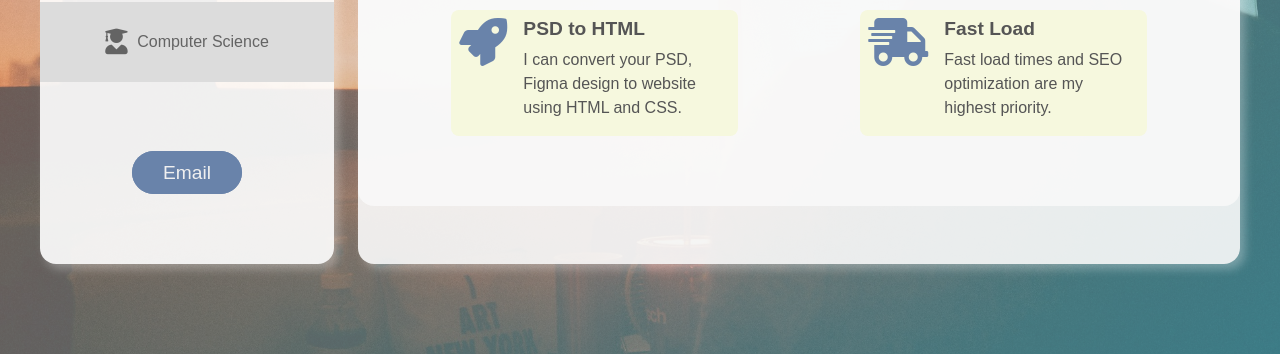
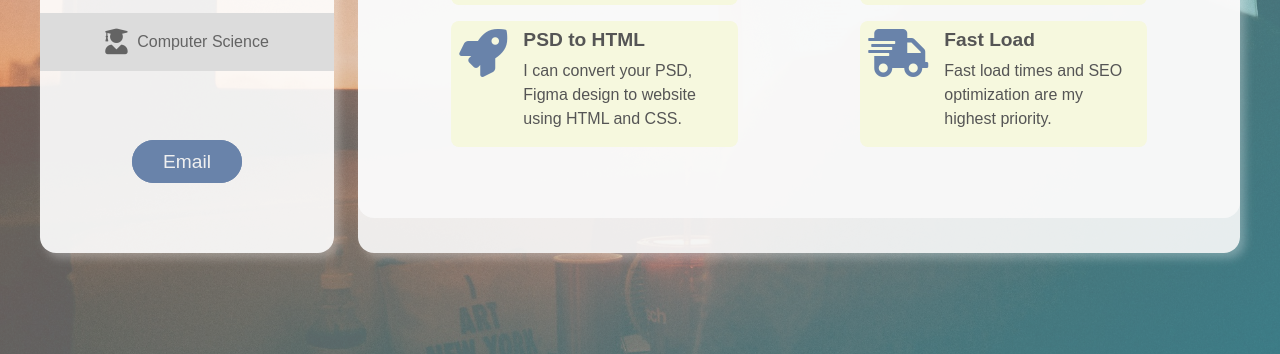
Before and after one commit to bilalkaya/bilalkaya.github.io, a plain HTML site: page index.html in a window 1280 px wide. Shown: the part 446-800 px from the top of the page. Drawn offline with Linux system fonts and the light colour scheme.

Commit message:
Update style.css

```diff
--- a/style.css
+++ b/style.css
@@ -163,14 +163,13 @@ body {
 .education {
   background-color: #dcdcdc;
   width: 100%;
-  height: 5rem;
 
   display: flex;
   justify-content: center;
 }
 
 .graduate {
-  padding: 0.3rem;
+  padding: 1rem 0.3rem;
 
   display: flex;
   align-items: center;
```
